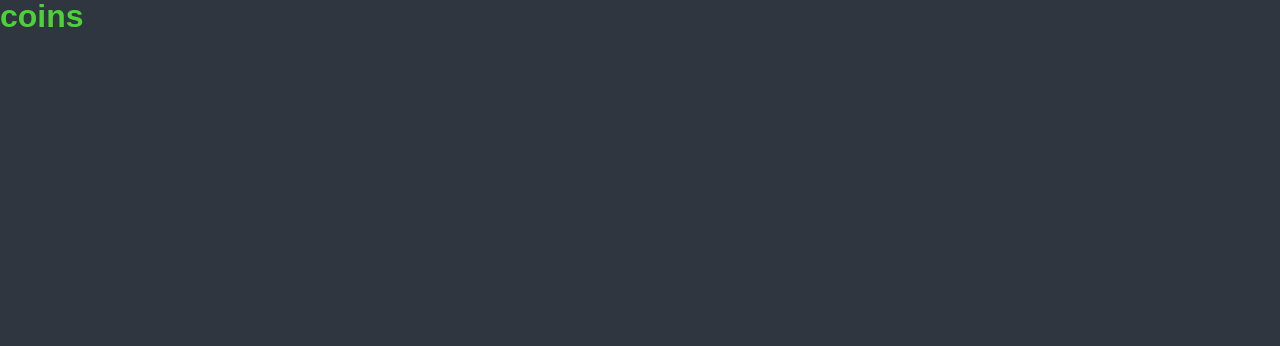
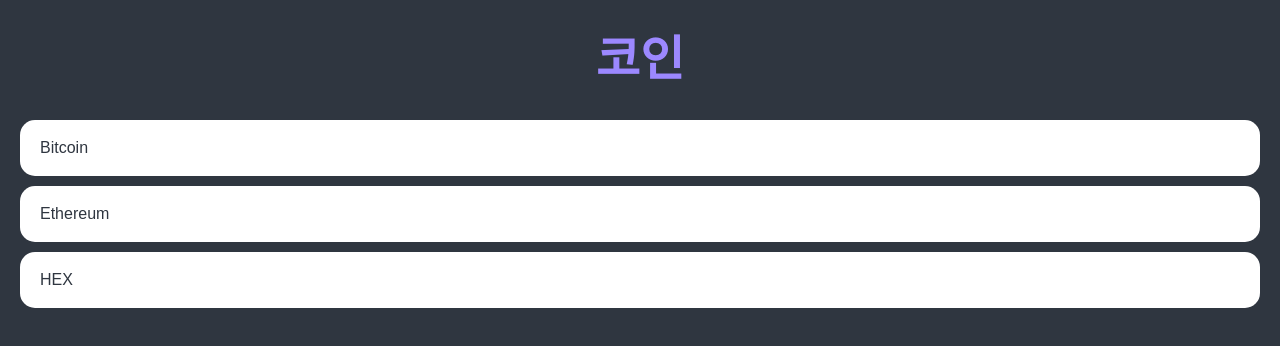
Before and after one commit to min000/react-for-master, a React (Create React App) app: page / in a window 1280 px wide. Shown: the top 346 px of the page. Built offline with nearby package versions, Linux system fonts and the light colour scheme.

Commit message:
[CRYPTO TRACKER] Home part 1

```diff
--- a/package.json
+++ b/package.json
@@ -23,7 +23,7 @@
   },
   "scripts": {
     "start": "react-scripts --openssl-legacy-provider start",
-    "build": "react-scripts build",
+    "build": "react-scripts --openssl-legacy-provider build",
     "test": "react-scripts test",
     "eject": "react-scripts eject",
     "deploy": "gh-pages -d build",
--- a/src/App.tsx
+++ b/src/App.tsx
@@ -58,6 +58,7 @@
 }
 a {
   text-decoration:none;
+  color:inherit;
 }
 `;
 
--- a/src/Theme.ts
+++ b/src/Theme.ts
@@ -3,5 +3,5 @@
 export const theme:DefaultTheme = {
     textColor: "#f5f6fa",
     bgColor: "#2f3640",
-    accentColor: "#4cd137",
+    accentColor: "#9c88ff",
 }
--- a/src/routes/Coins.tsx
+++ b/src/routes/Coins.tsx
@@ -1,11 +1,86 @@
 import styled from 'styled-components';
+import {Link} from 'react-router-dom';
+
+const Container = styled.div`
+  padding: 0px 20px;
+`;
+
+const Header = styled.header`
+  height: 15vh;
+  display: flex;
+  justify-content: center;
+  align-items: center;
+`;
+
+const CoinsList = styled.ul``;
+
+const Coin = styled.li`
+  background-color: white;
+  color: ${(props) => props.theme.bgColor};
+  border-radius: 15px;
+  margin-bottom: 10px;
+
+  a {
+    padding: 20px;
+    transition: color 0.2s ease-in;
+    display: block;
+  }
+  &:hover {
+    a {
+      color: ${(props) => props.theme.accentColor};
+    }
+  }
+`;
+
+const Title = styled.h1`
+  font-size: 48px;
+  color: ${(props) => props.theme.accentColor};
+`;
+
+const coins = [
+    {
+      id: "btc-bitcoin",
+      name: "Bitcoin",
+      symbol: "BTC",
+      rank: 1,
+      is_new: false,
+      is_active: true,
+      type: "coin",
+    },
+    {
+      id: "eth-ethereum",
+      name: "Ethereum",
+      symbol: "ETH",
+      rank: 2,
+      is_new: false,
+      is_active: true,
+      type: "coin",
+    },
+    {
+      id: "hex-hex",
+      name: "HEX",
+      symbol: "HEX",
+      rank: 3,
+      is_new: false,
+      is_active: true,
+      type: "token",
+    },
+  ];
 
 function Coins(){
-    const Title = styled.h1`
-        color: ${props => props.theme.accentColor}
-    `;
     return (
-        <Title>coins</Title>
-    );
+        <Container>
+          <Header>
+            <Title>코인</Title>
+          </Header>
+          <CoinsList>
+            {coins.map(coin =>
+                <Coin key={coin.id}>
+                    <Link to={coin.id}>{coin.name}</Link>
+                </Coin>
+            )}
+          </CoinsList>
+        </Container>
+      );
 }
 export default Coins;
--- a/src/styled.d.ts
+++ b/src/styled.d.ts
@@ -1,6 +1,6 @@
 import "styled-components";
 
-declare module "style-component" {
+declare module "styled-components" {
     export interface DefaultTheme {
         textColor : string,
         bgColor : string,
```
Also changed, not shown: 1 other file (tests, documents, lock files or other folders).
